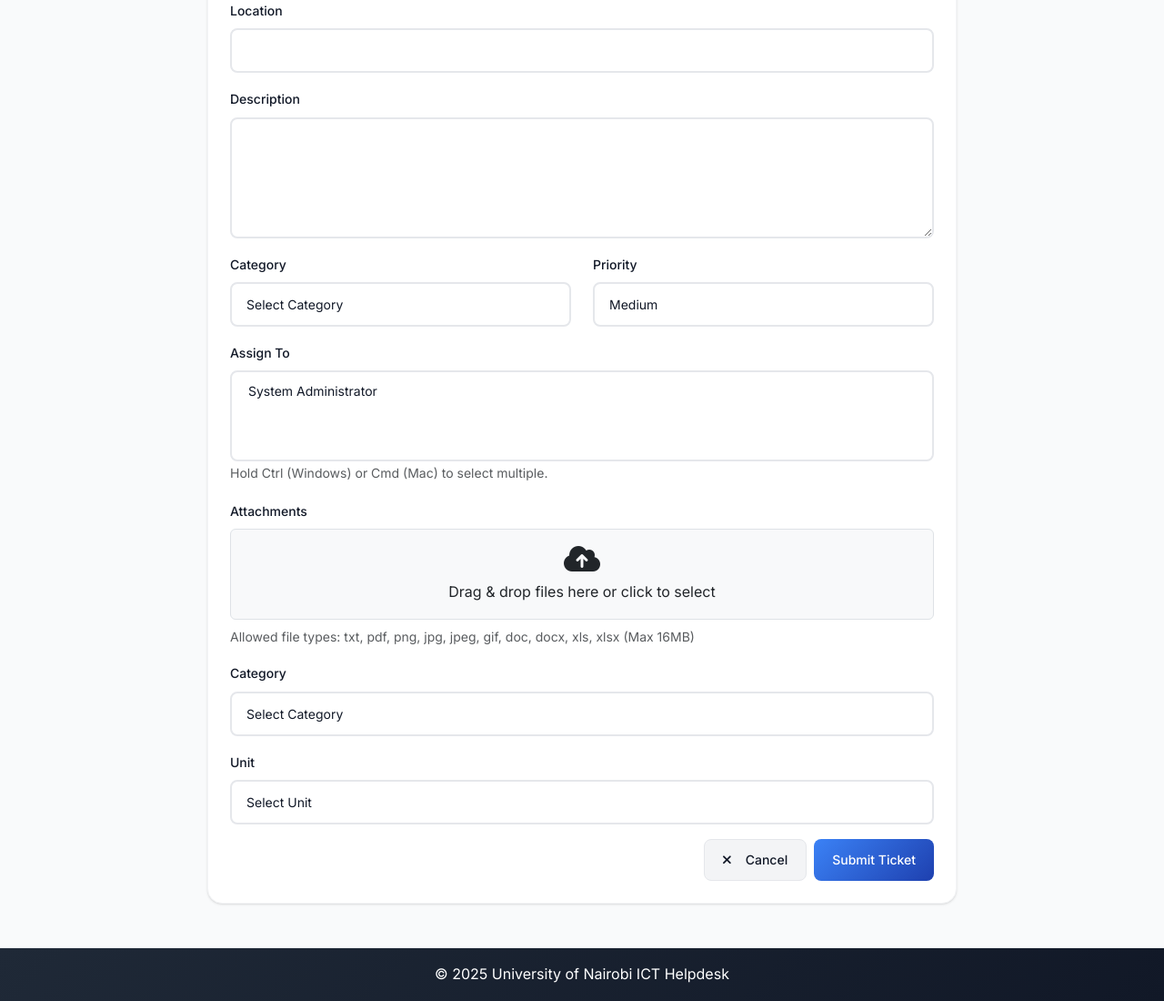
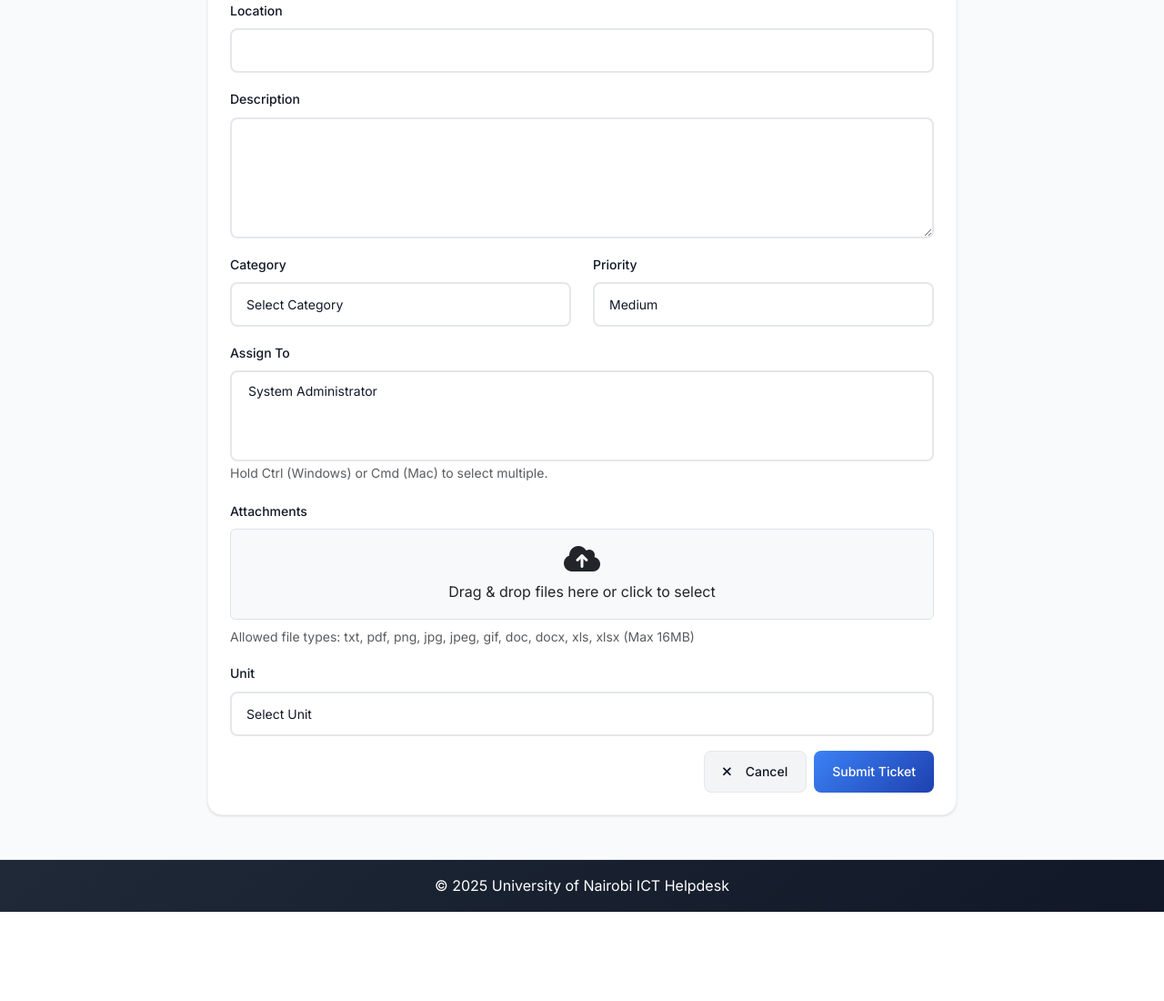
Before and after one commit to mudola/HelpTicketSystem, a Flask app: page /ticket/new in a window 1280 px wide. Shown: the part 227-1327 px from the top of the page at 91% size. After the commit the page ends 1229 px from the top, so only its background shows below. Run offline with Flask 3, Linux system fonts and the light colour scheme; a user stored in the database is signed in; data comes from the database, SQL or seed files in the repository; data that the repository does not hold is empty; some libraries are stand-ins or nearby versions.

Commit message:
Assistant checkpoint: Remove duplicate category field
Assistant generated file changes:
- templates/ticket_form.html: Remove duplicate category field

---

User prompt:

check out this from the picture above the category appears can you disable one

Replit-Commit-Author: Assistant
Replit-Commit-Session-Id: 408d1c52-0898-4b99-ace1-902aa266ad4b

```diff
--- a/templates/ticket_form.html
+++ b/templates/ticket_form.html
@@ -88,20 +88,6 @@
                         <div class="form-text">
                             Allowed file types: txt, pdf, png, jpg, jpeg, gif, doc, docx, xls, xlsx (Max 16MB)
                         </div>
-                    </div>
-                    <div class="mb-3">
-                        <label for="category_id" class="form-label">Category</label>
-                        <select id="category_id" name="category_id" class="form-control">
-                            <option value="0">Select Category</option>
-                            {% for c in form.category_id.choices[1:] %}
-                                <option value="{{ c[0] }}" data-mis="{{ 'true' if c[1] == 'University MIS System Issue' else 'false' }}" {% if form.category_id.data == c[0] %}selected{% endif %}>{{ c[1] }}</option>
-                            {% endfor %}
-                        </select>
-                        {% if form.category_id.errors %}
-                            {% for error in form.category_id.errors %}
-                                <div class="text-danger small">{{ error }}</div>
-                            {% endfor %}
-                        {% endif %}
                     </div>
                     <div class="mb-3" id="mis-subcategory-container" style="display:none;">
                         <label for="mis_subcategory" class="form-label">MIS Subcategory</label>
```
